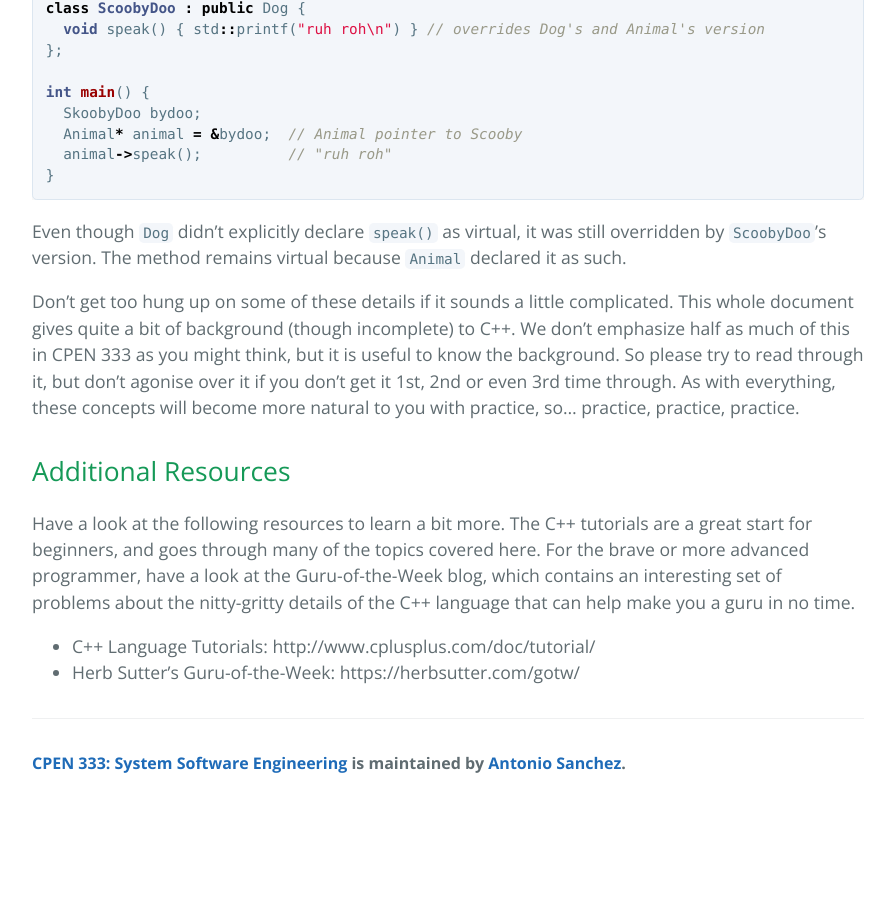
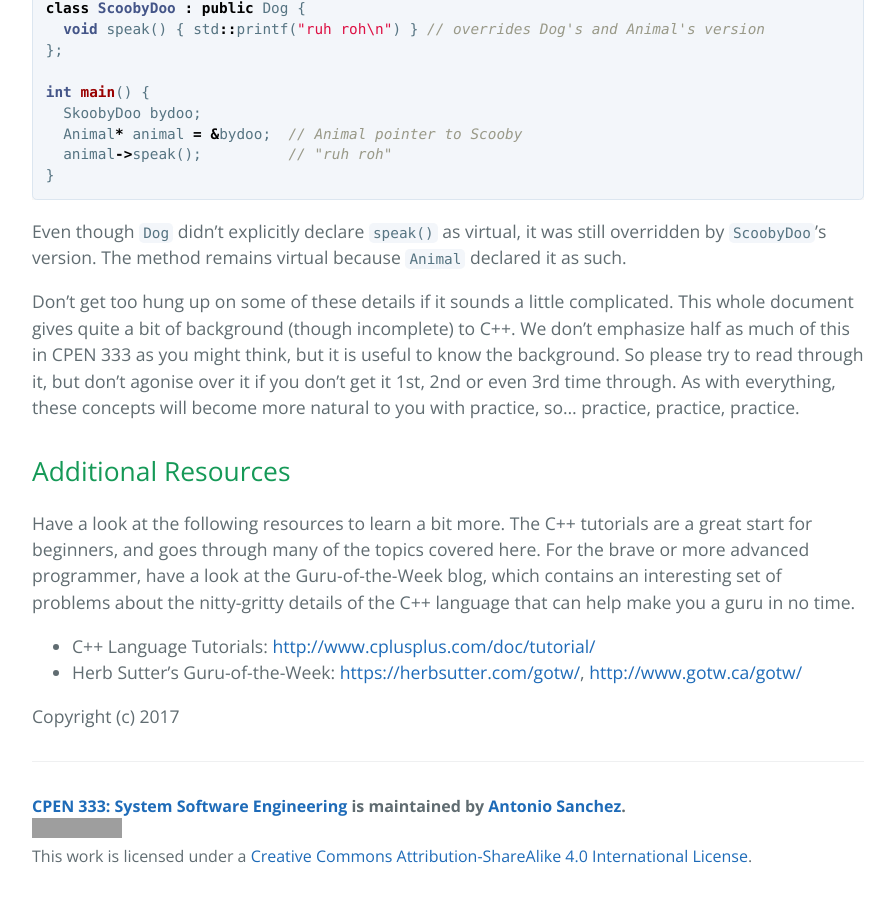
Before and after one commit to cpen333/cpen333.github.io, a Jekyll site: the page built from _lectures/lecture0.md, in a window 1280 px wide and 900 px high, scrolled down 23909 px. Shown: the whole window, without its empty margins (192-1087 px from the left). Built offline with Jekyll 4.4.1, drawn with Linux system fonts in a browser that asks for light colours; before the commit the page ends 24716 px from its top, so only the background shows below that; grey boxes are pictures that could not be loaded.

Commit message:
copyright notice

```diff
--- a/_includes/page-footer.html
+++ b/_includes/page-footer.html
@@ -1,3 +1,4 @@
 <footer class="site-footer">
   <span class="site-footer-owner"><a href="{{ site.url }}">{{ site.title }}</a> is maintained by <a href="{{ site.author.url }}">{{ site.author.name }}</a>.</span>
+  <span class="license"><a rel="license" href="http://creativecommons.org/licenses/by-sa/4.0/"><img alt="Creative Commons License" style="border-width:0" src="https://i.creativecommons.org/l/by-sa/4.0/88x31.png" /></a><br />This work is licensed under a <a rel="license" href="http://creativecommons.org/licenses/by-sa/4.0/">Creative Commons Attribution-ShareAlike 4.0 International License</a>.</span>
 </footer>
--- a/_layouts/lecture.html
+++ b/_layouts/lecture.html
@@ -3,3 +3,13 @@ layout: default
 ---
 
 {{ content }}
+
+{% if lecture.authors == blank %}
+  <span class="copyright">Copyright (c) 2017, "{{ site.author }}"</span>
+{% else %}
+  <span class="copyright">Copyright (c) 2017
+  {% for author in lecture.authors %}
+    , {{ author }}
+  {% endfor %}
+  </span>
+{% endif %}
--- a/_lectures/lecture0.md
+++ b/_lectures/lecture0.md
@@ -1,8 +1,8 @@
 ---
 layout: lecture
-title:  Introduction to C\+\+
+title:  Introduction to C++
 date:   2017-07-12 17:50:00
-categories: [lectures, c\+\+, object oriented]
+categories: [lectures, c++, object oriented]
 authors: [Paul Davies, C. Antonio Sánchez]
 ---
 
@@ -772,5 +772,5 @@ Don't get too hung up on some of these details if it sounds a little complicated
 ## Additional Resources
 
 Have a look at the following resources to learn a bit more.  The C\+\+ tutorials are a great start for beginners, and goes through many of the topics covered here.  For the brave or more advanced programmer, have a look at the Guru-of-the-Week blog, which contains an interesting set of problems about the nitty-gritty details of the C\+\+ language that can help make you a guru in no time.
-- C++ Language Tutorials:  http://www.cplusplus.com/doc/tutorial/
-- Herb Sutter's Guru-of-the-Week: https://herbsutter.com/gotw/
+- C++ Language Tutorials:  [http://www.cplusplus.com/doc/tutorial/](http://www.cplusplus.com/doc/tutorial/)
+- Herb Sutter's Guru-of-the-Week: [https://herbsutter.com/gotw/](https://herbsutter.com/gotw/), [http://www.gotw.ca/gotw/](http://www.gotw.ca/gotw/)
```
